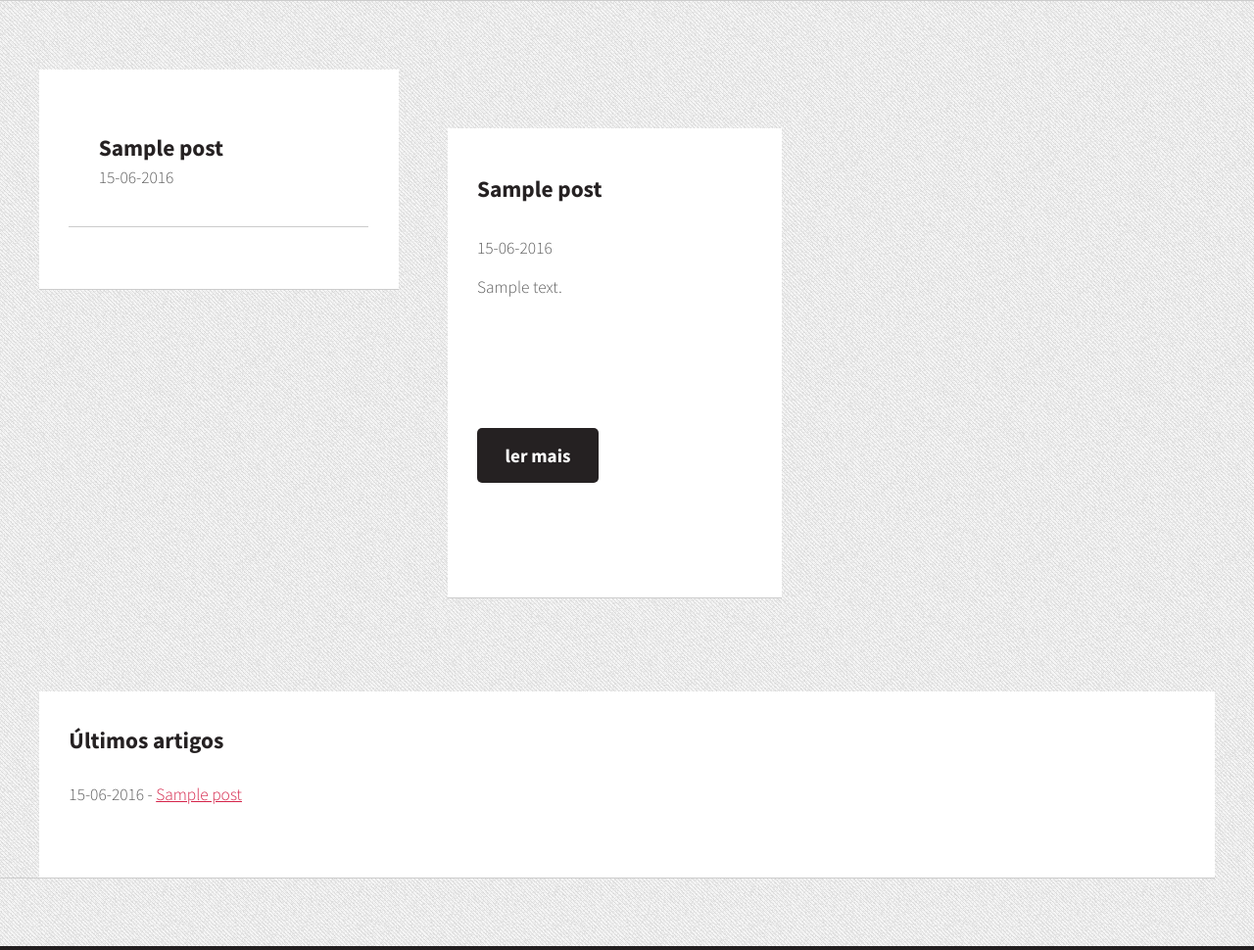
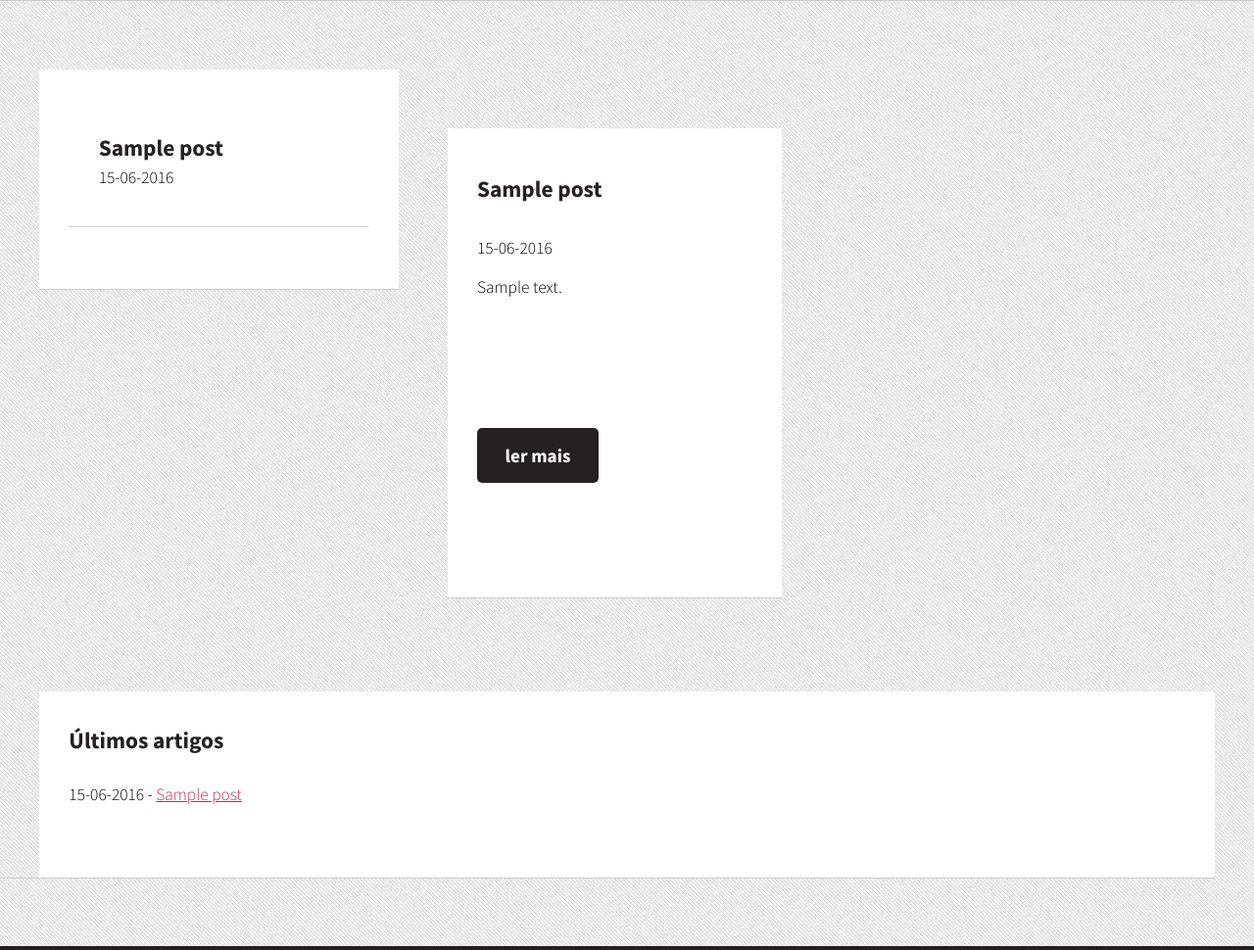
Before and after one commit to pierreozoux/dopetrope-nao-ao-ttip, a WordPress theme: template index.php in a window 1280 px wide. Shown: the part 333-1303 px from the top of the page at 98% size. Run offline with PHP 8.4 and a stand-in for WordPress, Linux system fonts and the light colour scheme; the site name, menu and one post (Sample post) are stand-ins, and other content is empty.

Commit message:
Change font color

```diff
--- a/style.css
+++ b/style.css
@@ -49,7 +49,7 @@ Text Domain: dopetrope
 	{
 		font-family: 'Source Sans Pro';
 		font-weight: 300;
-		color: #5d5d5d;
+		/*color: #5d5d5d;*/
 	}
 
 	strong, b
```
